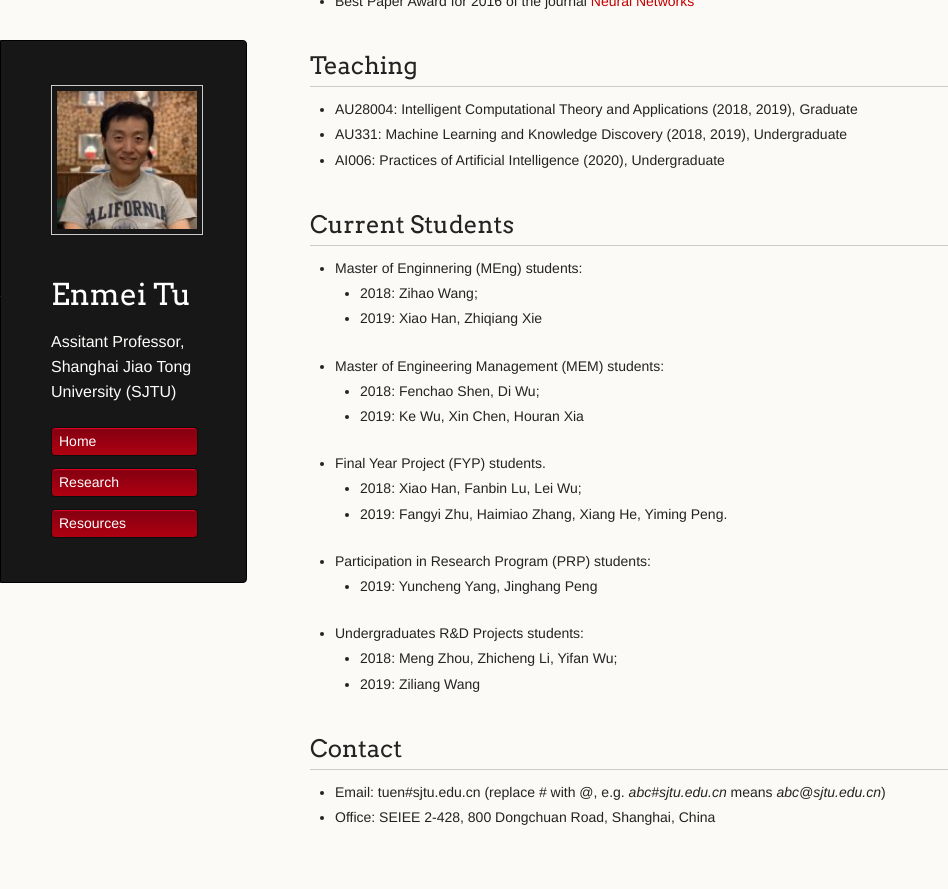
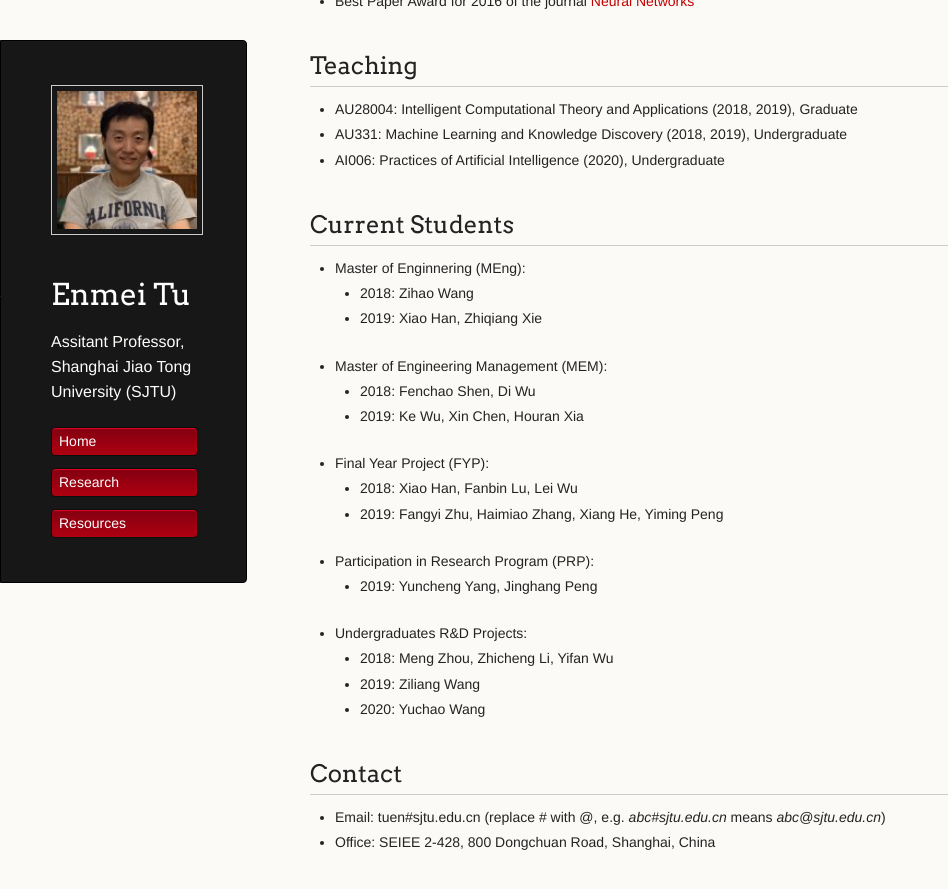
Before and after one commit to hellotem/enmeitu.github.io, a Jekyll site: the page built from index.md, in a window 1280 px wide and 900 px high, scrolled down 813 px. Shown: the top 889 px of the window, without its empty margins (0-948 px from the left). Built offline with Jekyll 4.4.1, drawn with Linux system fonts in a browser that asks for light colours.

Commit message:
Update index.md

```diff
--- a/index.md
+++ b/index.md
@@ -37,20 +37,21 @@ Enmei obtained his PhD degree from [Shanghai Jiao Tong University (SJTU)](http:/
 * AI006:  Practices of Artificial Intelligence (2020), Undergraduate
 
 ## Current Students
-* Master of Enginnering (MEng) students:
-  - 2018: Zihao Wang;
+* Master of Enginnering (MEng):
+  - 2018: Zihao Wang
   - 2019: Xiao Han, Zhiqiang Xie
-* Master of Engineering Management (MEM) students:
-  - 2018: Fenchao Shen, Di Wu;
+* Master of Engineering Management (MEM):
+  - 2018: Fenchao Shen, Di Wu
   - 2019: Ke Wu, Xin Chen, Houran Xia
-* Final Year Project (FYP) students.
-  - 2018: Xiao Han, Fanbin Lu, Lei Wu;
-  - 2019: Fangyi Zhu, Haimiao Zhang, Xiang He, Yiming Peng.
-* Participation in Research Program (PRP) students:
+* Final Year Project (FYP):
+  - 2018: Xiao Han, Fanbin Lu, Lei Wu
+  - 2019: Fangyi Zhu, Haimiao Zhang, Xiang He, Yiming Peng
+* Participation in Research Program (PRP):
   - 2019: Yuncheng Yang, Jinghang Peng
-* Undergraduates R&D Projects students:
-  - 2018: Meng Zhou, Zhicheng Li, Yifan Wu;
+* Undergraduates R&D Projects:
+  - 2018: Meng Zhou, Zhicheng Li, Yifan Wu
   - 2019: Ziliang Wang
+  - 2020: Yuchao Wang
 
 ## Contact
 * Email: tuen#sjtu.edu.cn (replace # with @, e.g. _abc#sjtu.edu.cn_ means _abc@sjtu.edu.cn_)
```
